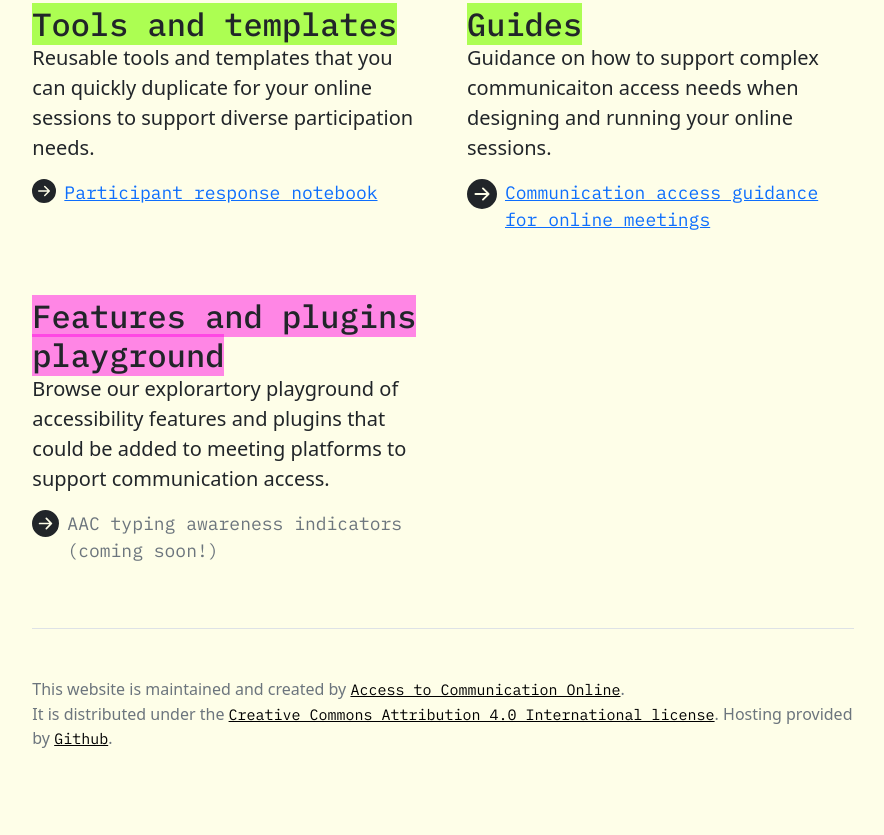
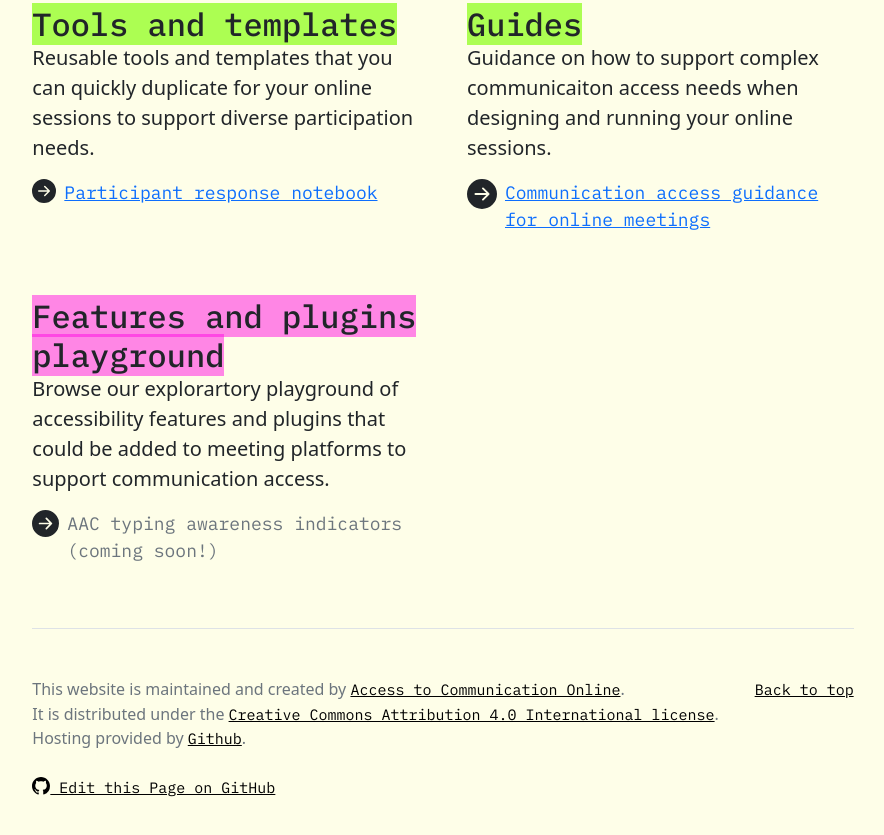
Before and after one commit to communication-access/communication-access, a plain HTML site: page index.html in a window 1280 px wide. Shown: the part 611-1446 px from the top of the page, without its empty margins (197-1081 px from the left). Drawn offline with nearby package versions, Linux system fonts and the light colour scheme.

Commit message:
Update links

```diff
--- a/index.html
+++ b/index.html
@@ -221,7 +221,7 @@
                     <p class="fs-5">Browse our explorartory playground of accessibility features and plugins that could be added to meeting platforms to support communication access.<br>
                         <!-- <span class="badge bg-primary-subtle text-primary-emphasis rounded-pill fs-6">Software developers</span> <span class="badge bg-light-subtle border border-light-subtle text-light-emphasis rounded-pill">Coming soon</span></p> -->
                     <ul class="icon-list ps-0">
-                       <li class="text-muted d-flex align-items-start mb-1 IBM-text">AAC typing awareness indicators (coming soon!)</li>
+                       <li class="text-muted d-flex align-items-start mb-1 IBM-text">AAC typing awareness indicators<br>(coming soon!)</li>
                        <!-- <li class="text-muted d-flex align-items-start mb-1">In-meeting collaborative notebook integration</li> -->
 
                         <!--<li class="d-flex align-items-start mb-1"><a href="/">...</a></li>
@@ -234,13 +234,19 @@
         </main>
 
         <footer class="pt-5 my-5 text-muted border-top">
-<!--            This work is licensed under a <a href="https://creativecommons.org/licenses/by/4.0/legalcode">Creative Commons Attribution 4.0 License</a>. -->
-<!--            &middot; -->
-            <!-- &copy; 2022 Communication Access Toolkit for Online Meetings -->
-            <p>This website is maintained and created by <a href="https://github.com/communication-access">Access to Communication Online</a>. <br>
-                It is distributed under the <a href="https://creativecommons.org/licenses/by/4.0/legalcode">Creative Commons Attribution 4.0 International license</a>. Hosting provided by <a href="https://github.com/">Github</a>.<br>
-            </p>
-        </footer>
+            <!--            This work is licensed under a <a href="https://creativecommons.org/licenses/by/4.0/legalcode">Creative Commons Attribution 4.0 License</a>. -->
+            <!--            &middot; -->
+                        <!-- &copy; 2022 Communication Access Toolkit for Online Meetings -->
+                        <p class="float-end mb-1">
+                            <a href="#">Back to top</a>
+                          </p>
+                        <p>This website is maintained and created by <a href="https://github.com/communication-access">Access to Communication Online</a>.<br>
+                            It is distributed under the <a href="https://creativecommons.org/licenses/by/4.0/legalcode">Creative Commons Attribution 4.0 International license</a>.<br> Hosting provided by <a href="https://github.com/">Github</a>.<br>
+                        </p>
+                        <p class="mt-4"><a href="https://github.com/communication-access/online-meeting-accessibility-toolkit#readme" rel="nofollow" target="_blank" class="link-external"><svg xmlns="http://www.w3.org/2000/svg" width="18" height="18" fill="currentColor" class="bi bi-github" viewBox="0 0 16 16">
+                                <path d="M8 0C3.58 0 0 3.58 0 8c0 3.54 2.29 6.53 5.47 7.59.4.07.55-.17.55-.38 0-.19-.01-.82-.01-1.49-2.01.37-2.53-.49-2.69-.94-.09-.23-.48-.94-.82-1.13-.28-.15-.68-.52-.01-.53.63-.01 1.08.58 1.23.82.72 1.21 1.87.87 2.33.66.07-.52.28-.87.51-1.07-1.78-.2-3.64-.89-3.64-3.95 0-.87.31-1.59.82-2.15-.08-.2-.36-1.02.08-2.12 0 0 .67-.21 2.2.82.64-.18 1.32-.27 2-.27.68 0 1.36.09 2 .27 1.53-1.04 2.2-.82 2.2-.82.44 1.1.16 1.92.08 2.12.51.56.82 1.27.82 2.15 0 3.07-1.87 3.75-3.65 3.95.29.25.54.73.54 1.48 0 1.07-.01 1.93-.01 2.2 0 .21.15.46.55.38A8.012 8.012 0 0 0 16 8c0-4.42-3.58-8-8-8z"/>
+                              </svg> Edit this Page on GitHub</a></p>
+                    </footer>
     </div>
 
 
```
Also changed, not shown: access-guidance/index.html (+1 -1 lines), notebook/index.html (+1 -2 lines).
